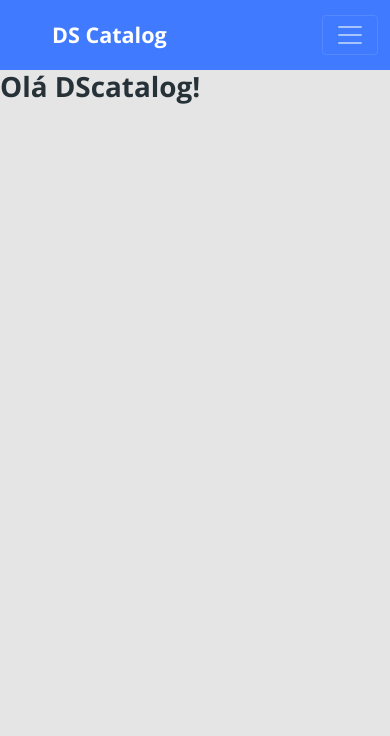
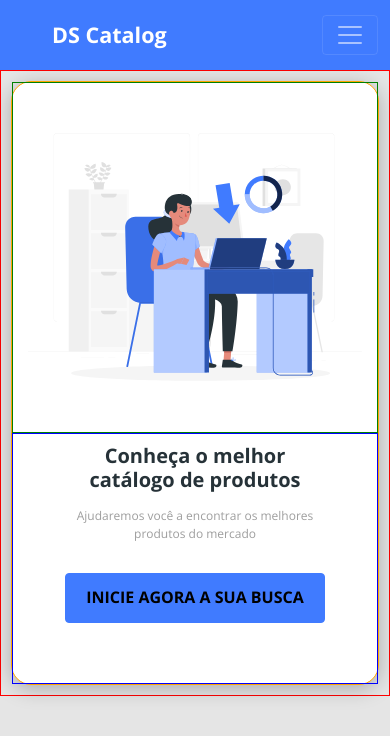
Before and after one commit to ingridholiveira/catalog-ds, a React (Create React App) app in the folder frontweb/: page / in a window 390 px wide. Shown: the top 736 px of the page. Built offline with nearby package versions, Linux system fonts and the light colour scheme.

Commit message:
responsive design

```diff
--- a/frontweb/src/App.tsx
+++ b/frontweb/src/App.tsx
@@ -1,12 +1,11 @@
-import Navbar from 'components/Navbar';
+import Home from 'pages/Home';
 import './assets/styles/custom.scss';
 import './App.css';
 
 const App = () => {
   return (
     <>
-      <Navbar />
-      <h1>Olá DScatalog!</h1>
+      <Home />
     </>
   );
 };
--- /dev/null
+++ b/frontweb/src/components/ButtonIcon/index.tsx
@@ -0,0 +1,12 @@
+import './style.css';
+
+
+const ButtonIcon = () => {
+    return (
+        <button className="btn btn-primary btn-icon">
+            <h6>INICIE AGORA A SUA BUSCA</h6>
+        </button>
+    )
+}
+
+export default ButtonIcon;
--- /dev/null
+++ b/frontweb/src/components/ButtonIcon/style.css
@@ -0,0 +1,4 @@
+.btn-icon{
+    width: 260px;
+    height: 50px;
+}
--- /dev/null
+++ b/frontweb/src/pages/Home/index.tsx
@@ -0,0 +1,28 @@
+import { ReactComponent as MainImage } from "assets/images/main-image.svg";
+import ButtonIcon from "components/ButtonIcon";
+import Navbar from "components/Navbar";
+import './style.css';
+
+
+const Home = () => {
+  return (
+    <>
+      <Navbar />
+      <div className="home-container">
+        <div className="home-card">
+            <div className="home-content-container">
+                <h1>Conheça o melhor catálogo de produtos</h1>
+                <p>Ajudaremos você a encontrar os melhores produtos do mercado</p>
+                <ButtonIcon />
+            </div>
+            <div className="home-image-container">
+                <MainImage />
+
+            </div>
+        </div>
+      </div>
+    </>
+  );
+};
+
+export default Home;
--- /dev/null
+++ b/frontweb/src/pages/Home/style.css
@@ -0,0 +1,63 @@
+.home-container {
+    padding: 10px;
+    font-size: 20px;
+    text-align: center;
+    border: 1px solid red;
+}
+
+.home-card{
+    display: flex;
+    flex-direction: column-reverse;
+    background-color: #fff;
+    box-shadow: 0px 4px 20px rgba(0, 0, 0, 0.25);
+    border-radius: 20px;
+    border: 1px solid orange;
+}
+
+.home-content-container{
+    display: flex;
+    flex-direction: column;
+    align-items: center;
+    padding: 10px 10px 60px 10px;
+    border: 1px solid blue;
+}
+
+.home-content-container h1{
+    width: 260px;
+    font-size: 1em;
+    margin-bottom: 15px;
+}
+
+.home-content-container p{
+    width: 260px;
+    font-size: 0.6em;
+    color: #9E9E9E;
+    margin-bottom: 30px;
+}
+
+.home-image-container{
+    padding: 50px 15px;
+    border: 1px solid green;
+}
+
+.home-image-container svg{
+    width: 100%;
+    height: auto;
+}
+
+@media (min-width: 576px){
+    .home-container {
+        padding: 15px;
+        font-size: 40px;
+    }
+
+    .home-content-container h1{
+        width: 506px;
+        margin-bottom: 20px;
+    }
+
+    .home-content-container p{
+        width: 506px;
+        margin-bottom: 20px;
+    }
+}
```
Also changed, not shown: frontweb/src/assets/images/main-image.svg (added).
